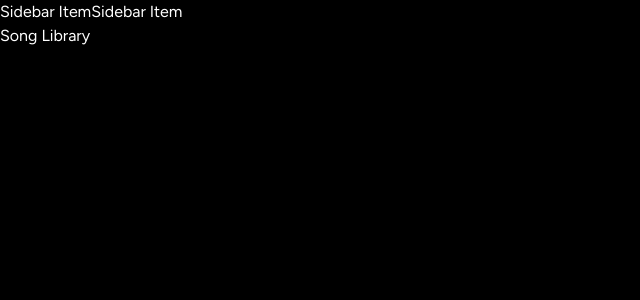
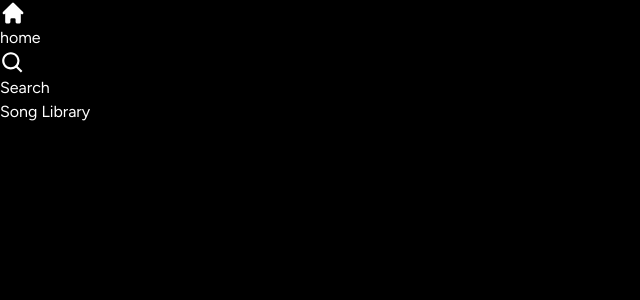
Before and after one commit to hauolinalani/spotify-clone, a Next.js app: page / in a window 1280 px wide. Shown: the top 300 px of the page, without its empty margins (0-640 px from the left). Built offline with nearby package versions, Linux system fonts and the light colour scheme.

Commit message:
changing sidebar items

```diff
--- a/components/Box.tsx
+++ b/components/Box.tsx
@@ -13,7 +13,7 @@ const Box: React.FC<BoxProps> = ({
  }) => {
   return (
     <div className={twMerge(`
-      bg-neutral-900
+      bg-neutral-600
       rounded-lg
       h-fit
       w-full
--- a/components/Sidebar.tsx
+++ b/components/Sidebar.tsx
@@ -36,7 +36,7 @@ const Sidebar: React.FC<SidebarProps> = ({ children }) => {
        md:flex
        flex-col
        gap-y-2
-        bg-black
+        bg-gray-500
         h-full
          w-[300px]
          p-2
--- a/components/SidebarItem.tsx
+++ b/components/SidebarItem.tsx
@@ -11,7 +11,7 @@ interface SidebarItemProps {
 }
 
 const SidebarItem: React.FC<SidebarItemProps> = ({
-    icon,
+    icon: Icon,
     label,
     active,
      href }) => {
@@ -37,7 +37,8 @@ const SidebarItem: React.FC<SidebarItemProps> = ({
     `)}
     >
 
-      Sidebar Item
+      <Icon size={26}/>
+      <p className="truncate w-full">{label}</p>
     </Link>
   );
 };
```
